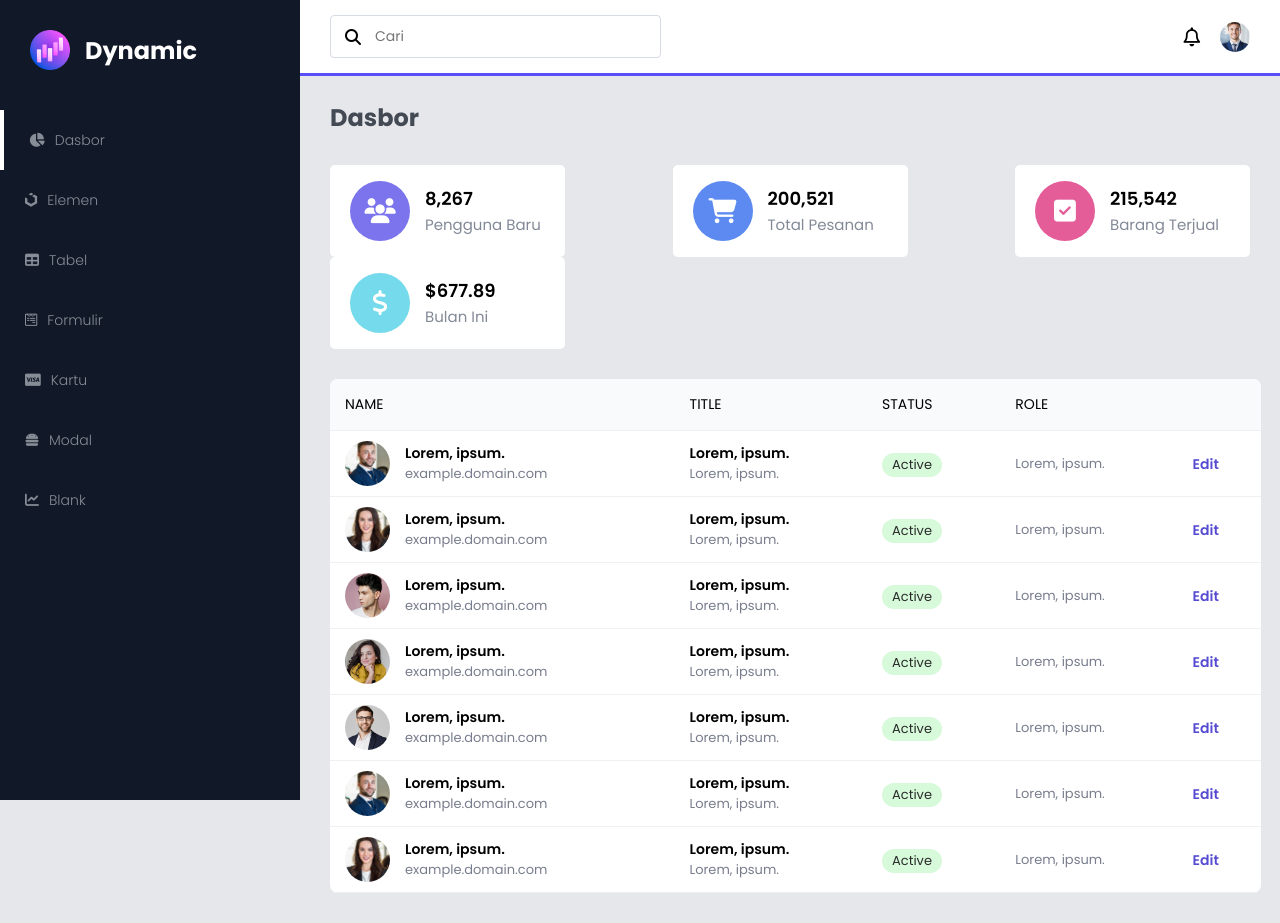
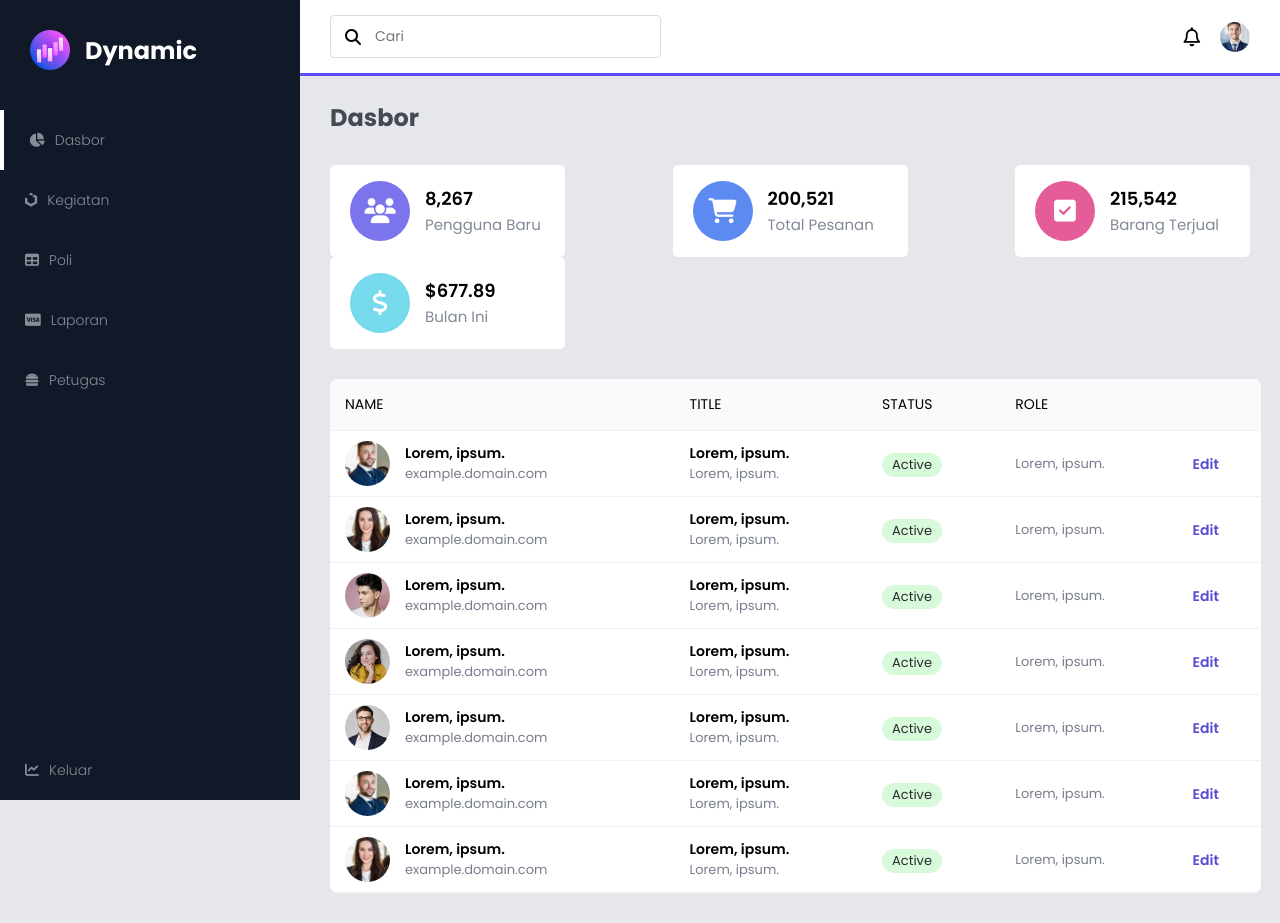
Before and after one commit to regibiy/skripsi, a PHP site: page /dashboard/index.php in a window 1280 px wide. Run offline with PHP 8.4, Linux system fonts and the light colour scheme.

Commit message:
memperbarui tampilan dashboard

```diff
--- a/dashboard/index.php
+++ b/dashboard/index.php
@@ -9,8 +9,8 @@
     <title>Dasbor</title>
     <link rel="stylesheet" href="style/style.css">
     <link rel="stylesheet" href="style/responsive.css">
+    <!-- <link rel="stylesheet" href="https://cdn.jsdelivr.net/npm/bootstrap@5.3.0-alpha3/dist/css/bootstrap.min.css" /> -->
     <link rel="stylesheet" href="https://cdnjs.cloudflare.com/ajax/libs/font-awesome/6.4.0/css/all.min.css" />
-    <script src="https://code.jquery.com/jquery-3.6.4.min.js"></script>
 </head>
 
 <body>
@@ -26,22 +26,19 @@
                 <i class="fa-solid fa-chart-pie"><a href="#">Dasbor</a></i>
             </li>
             <li>
-                <i class="fa-brands fa-uikit"><a href="#">Elemen</a></i>
+                <i class="fa-brands fa-uikit"><a href="#">Kegiatan</a></i>
             </li>
             <li>
-                <i class="fa-solid fa-table"><a href="#">Tabel</a></i>
+                <i class="fa-solid fa-table"><a href="#">Poli</a></i>
             </li>
             <li>
-                <i class="fa-brands fa-wpforms"><a href="#">Formulir</a></i>
+                <i class="fa-brands fa-cc-visa"><a href="#">Laporan</a></i>
             </li>
             <li>
-                <i class="fa-brands fa-cc-visa"><a href="#">Kartu</a></i>
+                <i class="fa-solid fa-burger"><a href="#">Petugas</a></i>
             </li>
-            <li>
-                <i class="fa-solid fa-burger"><a href="#">Modal</a></i>
-            </li>
-            <li>
-                <i class="fa-solid fa-chart-line"><a href="#">Blank</a></i>
+            <li class="out">
+                <i class="fa-solid fa-chart-line"><a href="#">Keluar</a></i>
             </li>
         </div>
     </section>
@@ -283,11 +280,7 @@
     </section>
 
     <!-- interface end -->
-    <script>
-        $('#menu-button').click(function() {
-            $('#menu').toggleClass("active");
-        })
-    </script>
+    <script src="script.js"></script>
 </body>
 
 </html>
--- /dev/null
+++ b/dashboard/script.js
@@ -0,0 +1,19 @@
+// menu-button starts
+
+// toggle class active, toggle = jika sebelumnya tidak ada jadi ada, jiak sebelumnya ada jadi tidak ada
+const menu = document.querySelector("#menu");
+// ketika humberger menu diklik
+document.querySelector("#menu-button").onclick = () => {
+  menu.classList.toggle("active");
+};
+
+// klik di luar sidebar untuk menghilangkan nav
+const hamburger = document.querySelector("#menu-button");
+
+document.addEventListener("click", function (event) {
+  if (!hamburger.contains(event.target) && !menu.contains(event.target)) {
+    menu.classList.remove("active");
+  }
+});
+
+// menu button ends
--- a/dashboard/style/responsive.css
+++ b/dashboard/style/responsive.css
@@ -4,6 +4,10 @@
     position: fixed;
     left: -270px;
     transition: 0.3s ease;
+  }
+
+  #menu .items .out {
+    width: 270px;
   }
 
   #menu.active {
--- a/dashboard/style/style.css
+++ b/dashboard/style/style.css
@@ -45,6 +45,12 @@ body {
   list-style: none;
   padding: 15px 0;
   transition: 0.3s ease;
+}
+
+#menu .items .out {
+  position: fixed;
+  bottom: 0;
+  width: 300px;
 }
 
 #menu .items li:hover {
```
